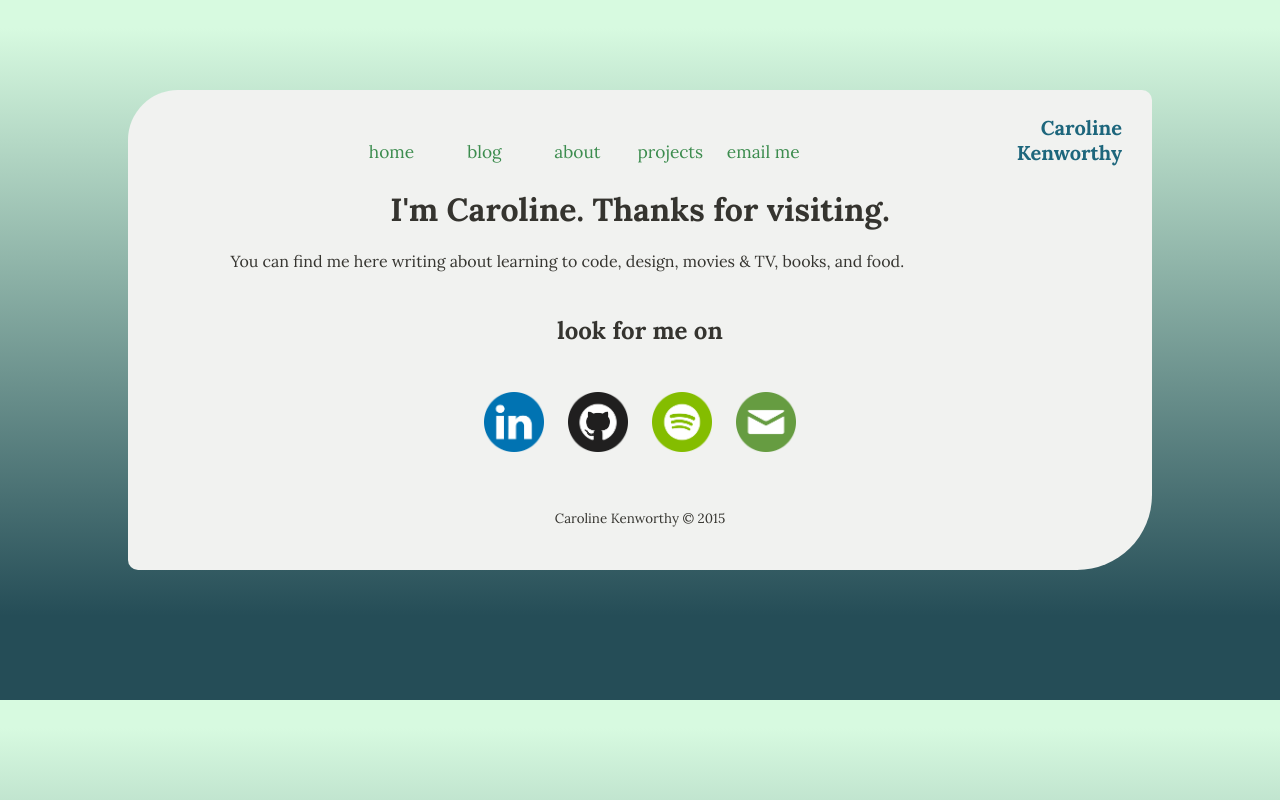
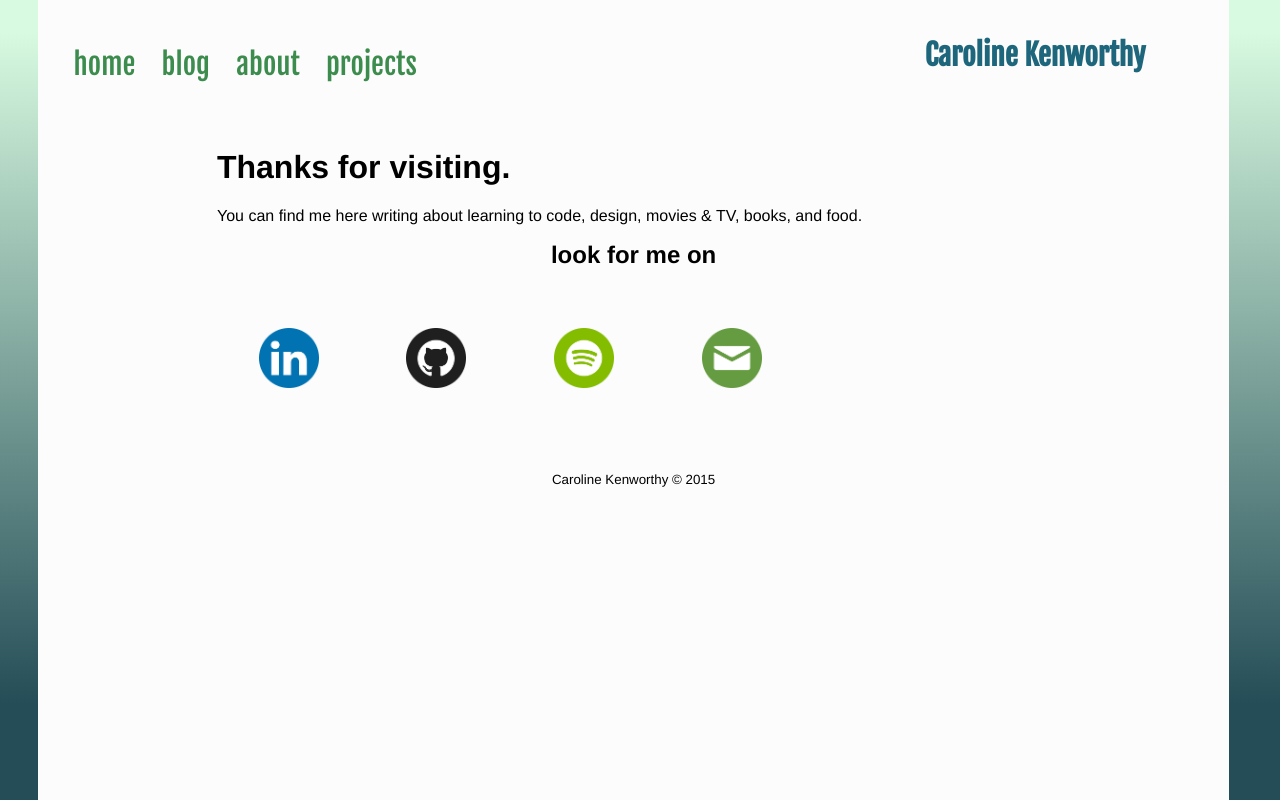
Before and after one commit to kenworthyc/kenworthyc.github.io, a PHP site: page /index.html in a window 1280 px wide. Run offline with PHP 8.4, Linux system fonts and the light colour scheme.

Commit message:
Fix body alignment, nav bar

```diff
--- a/blog/JavaScript.html
+++ b/blog/JavaScript.html
@@ -8,7 +8,7 @@
   </head>
 
     <header>
-      <h3>Caroline<br>Kenworthy</h3>
+      <h3 id="name-text">Caroline<br>Kenworthy</h3>
       <nav>
         <ul>
           <li><a href="../index.html">home</a></li>
--- a/blog/arrays-hashes.html
+++ b/blog/arrays-hashes.html
@@ -8,7 +8,7 @@
   </head>
 
     <header>
-      <h3>Caroline<br>Kenworthy</h3>
+      <h3 id="name-text">Caroline<br>Kenworthy</h3>
       <nav>
         <ul>
           <li><a href="../index.html">home</a></li>
--- a/blog/css-concepts.html
+++ b/blog/css-concepts.html
@@ -8,7 +8,7 @@
 </head>
 
     <header>
-      <h3>Caroline<br>Kenworthy</h3>
+      <h3 id="name-text">Caroline<br>Kenworthy</h3>
       <nav>
         <ul>
           <li><a href="../index.html">home</a></li>
--- a/blog/enumerable-methods.html
+++ b/blog/enumerable-methods.html
@@ -9,7 +9,7 @@
 </head>
 
     <header>
-      <h3>Caroline<br>Kenworthy</h3>
+      <h3 id="name-text">Caroline<br>Kenworthy</h3>
       <nav>
         <ul>
           <li><a href="../index.html">home</a></li>
--- a/blog/git.html
+++ b/blog/git.html
@@ -9,7 +9,7 @@
 </head>
 
     <header>
-      <h3>Caroline<br>Kenworthy</h3>
+      <h3 id="name-text">Caroline<br>Kenworthy</h3>
       <nav>
         <ul>
           <li><a href="../index.html">home</a></li>
--- a/blog/ruby-classes.html
+++ b/blog/ruby-classes.html
@@ -9,7 +9,7 @@
 </head>
 
     <header>
-      <h3>Caroline<br>Kenworthy</h3>
+      <h3  id="name-text">Caroline<br>Kenworthy</h3>
       <nav>
         <ul>
           <li><a href="../index.html">home</a></li>
--- a/blog/tech.html
+++ b/blog/tech.html
@@ -8,7 +8,7 @@
   </head>
 
     <header>
-      <h3>Caroline<br>Kenworthy</h3>
+      <h3 id="name-text">Caroline<br>Kenworthy</h3>
       <nav>
         <ul>
           <li><a href="../index.html">home</a></li>
--- a/index.html
+++ b/index.html
@@ -3,30 +3,28 @@
 <head>
     <meta charset="UTF-8">
     <title>Caroline Kenworthy</title>
+    <link href='https://fonts.googleapis.com/css?family=Fjalla+One|Arimo:400,700' rel='stylesheet' type='text/css'>
     <link rel="stylesheet" type="text/css" href="stylesheets/normalize.css">
     <link rel="stylesheet" type="text/css" href="stylesheets/default.css">
 
 </head>
 <body>
     <header>
-      <h3>Caroline<br/>Kenworthy</h3>
+      <h2 id="name-text">Caroline Kenworthy</h2>
       <nav>
-        <ul>
-          <li><a href="index.html">home</a></li>
-          <li><a href="blog/index.html">blog</a></li>
-          <li><a href="about.html">about</a></li>
-          <li><a href="projects/index.html">projects</a></li>
-          <li><a href="email.html">email me</a></li>
-        </ul>
+        <a href="index.html">home</a>
+        <a href="blog/index.html">blog</a>
+        <a href="about.html">about</a>
+        <a href="projects/index.html">projects</a>
       </nav>
     </header>
 
     <section class="intro">
-        <h1>I'm Caroline. Thanks for visiting.</h1>
+        <h1>Thanks for visiting.</h1>
           <p>You can find me here writing about learning to code, design, movies & TV, books, and food.</p>
     </section>
 
-    <section class ="contact">
+    <section id="contact">
         <h2>look for me on</h2>
           <div class="social-icons">
             <a href="https://www.linkedin.com/pub/caroline-kenworthy/35/84a/678">
@@ -38,7 +36,7 @@
             <a href="https://open.spotify.com/user/ruffienne">
               <img src="imgs/spotify.png" alt="Spotify: sick tunes">
             </a>
-            <a href="email.html">
+            <a href="mailto:kenworthyc@gmail.com">
               <img src="imgs/email.png" alt="Email! Imagine!">
             </a>
           </div>
--- a/projects/cheatsheet.html
+++ b/projects/cheatsheet.html
@@ -10,7 +10,7 @@
 </head>
 <body>
     <header>
-      <h3>Caroline<br/>Kenworthy</h3>
+      <h2 id="name-text">Caroline Kenworthy</h2>
       <nav>
         <ul>
           <li><a href="../index.html">home</a></li>
--- a/stylesheets/default.css
+++ b/stylesheets/default.css
@@ -1,8 +1,8 @@
-@import url(https://fonts.googleapis.com/css?family=Lora:400,700);
+@import url(https://fonts.googleapis.com/css?family=Fjalla+One|Arimo:400,700);
 
 /* Color reference:
 background color: #d7fae0
-body background color: #F1F2F0
+body background color: #fcfcfc
 text color: #35342F
 link color: #3c8c4e
 ---visited: #463E66
@@ -21,61 +21,52 @@ background: -o-linear-gradient(top, #d7fae0 0%, #d7fae0 4%, #254d57 88%, #254d57
   background: -ms-linear-gradient(top, #d7fae0 0%, #d7fae0 4%, #254d57 88%, #254d57 100%);
   background: linear-gradient(to bottom, #d7fae0 0%, #d7fae0 4%, #254d57 88%, #254d57 100%);
   filter: progid:DXImageTransform.Microsoft.gradient( startColorstr='#d7fae0', endColorstr='#254d57', GradientType=0 );
-
-
-  padding: 7% 10% 130px 10%;
-  font-family: Lora;
+  height: 100%;
+    font-family: Arimo;
 }
 
 body {
-  border-radius: 50px 10px 75px 10px;
-  background-color: #F1F2F0;
+  margin: 0 3%;
+  height: 100%;
+  width: 93%;
+  background-color: #fcfcfc;
 }
 
-header, section, footer{
-  margin: 0 auto;
-  text-align: center;
-  width: 80%;
+a {text-decoration: none;}
 
-  color: #35342f;
-}
-
-a:link {
+header a:link {
   text-decoration: none;
   color: #3c8c4e;
 }
 
-p>a:visited {
-  color: #26769b;
-  text-decoration: line-through;
+header {
+  /*display: inline-block;*/
+  /*float: left;*/
+  font-family: Fjalla One;
+  width: 100%;
+  /*padding: 25px 0px 0px 0px;*/
 }
 
-header {
-  position: relative;
-  display: block;
-  float: left;
+nav {
   height: 100%;
-  width: 100%;
-  padding: 25px 0px 0px 0px;
+  padding: 0 2%;
 }
 
-nav li {
+nav>a {
   display: inline-block;
-  width: 8%;
-  padding: 10px 5px 10px 5px;
+  padding: 4% 1%;
   min-width: 35px;
 
-  list-style-type: none;
-  font-size: 13pt;
-  color: #3c8c4e;
+  font-size: 1.8em;
+
 }
 
-nav a:hover {
-  color: #296035;
-  -webkit-text-stroke: 1px #306d3d;
+nav>a:hover {
+
+  background-color: #9b9b9b;
 }
 
-nav a:active {
+nav>a:active {
   color: #296035;
   font-weight: bold;
 }
@@ -84,37 +75,49 @@ nav a:visited {
   color: #3c8c4e;
 }
 
-header>h3 {
+#name-text {
   color: #1D667C;
   text-align: right;
-  font-size: 15pt;
+  font-size: 22pt;
   float: right;
-  margin: 0px 30px 0px 30px;
+  margin: 3% 7%;
+}
+
+p a:visited {
+  color: #26769b;
+  /*text-decoration: line-through;*/
 }
 
 section {
-  display: block;
-  padding: 10px 50px 10px 50px;
+  clear: right;
+  margin: auto 15%;
 }
 
 section>h2 {
   margin-top: 1%;
-  margin-bottom: 5%;
+  margin-bottom: 2%;
+  text-align: center;
 }
 
 section p {
   text-align: justify;
 }
 
-.social-icons {
-  max-width: 350px;
+.contact {
+  margin: 3% auto;
+}
+
+#social-icons {
+  width: 100%;
+  max-width: 1100px;
+  max-height: 150px;
   min-width: 80px;
-  margin: 0 auto;
+  min-height: 80px;
 }
 
 .social-icons img {
   height: 60px;
-  padding: 5px 10px 5px 10px;
+  padding: 5% 5%;
 }
 
 footer {
```
Also changed, not shown: about.html (+5 -8 lines), blog/index.html (+5 -8 lines), email.html (+5 -8 lines), projects/index.html (+5 -8 lines), stylesheets/blog.css (+10 -15 lines). Lines whose indentation alone changed are shown as unchanged.
